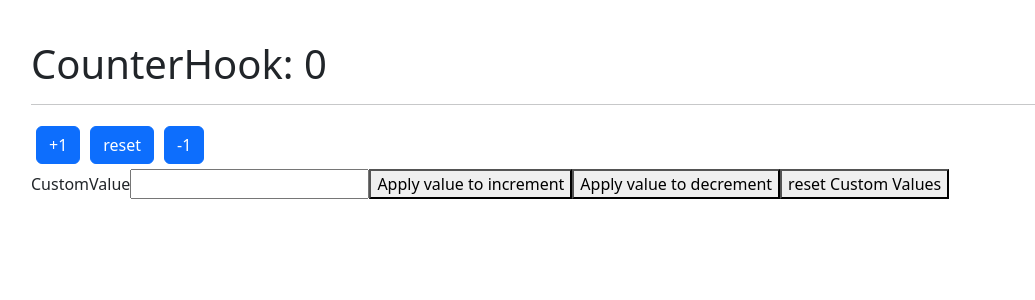
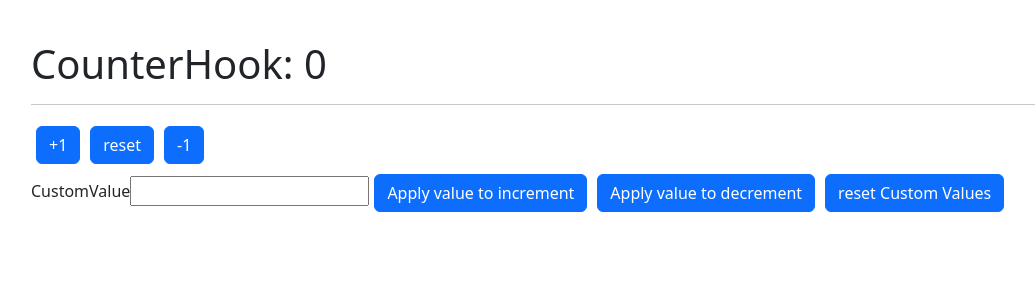
Before and after one commit to Maxi49/Gif-Expert-App, a React (Vite) app: page / in a window 1280 px wide. Shown: the top 300 px of the page, without its empty margins (9-1044 px from the left). Built offline with nearby package versions, Linux system fonts and the light colour scheme.

Commit message:
Se agrego clases y estilado a los botones

```diff
--- a/src/01-useState/CounterHook.jsx
+++ b/src/01-useState/CounterHook.jsx
@@ -41,8 +41,8 @@ export const CounterHook = () => {
     )
     const formik = useFormik({
         initialValues: {
-          customValue: '',
-          action:''
+            customValue: '',
+            action:''
         },
         onSubmit: values => {
             if(value === 'increment'){
@@ -68,9 +68,9 @@ export const CounterHook = () => {
                 CustomValue
             </label>
             <input type="text" id='customValue' name='customValue' onChange={formik.handleChange} value={formik.values.customValue}/>
-            <button type="submit" name='action' onClick={setIncrement} >Apply value to increment</button>
-            <button type="submit" name='action' onClick={setDecrement} >Apply value to decrement</button>
-            <button type="submit" name='action' onClick={setReset} >reset Custom Values</button>
+            <button type="submit" name='action' onClick={setIncrement} className='btn btn-primary' >Apply value to increment</button>
+            <button className='btn btn-primary' type="submit" name='action' onClick={setDecrement} >Apply value to decrement</button>
+            <button className='btn btn-primary' type="submit" name='action' onClick={setReset} >reset Custom Values</button>
         </form>
     </>
 
--- a/src/HooksApp.jsx
+++ /dev/null
@@ -1,8 +0,0 @@
-import React from "react";
-export default function App() {
-  return (
-    <>
-    <h1>Hola</h1>
-    </>
-  );
-}
--- a/src/main.jsx
+++ b/src/main.jsx
@@ -1,6 +1,6 @@
 import React from 'react'
 import ReactDOM from 'react-dom/client'
-import HooksApp from './HooksApp.jsx'
+
 import './index.css'
 import { CounterApp } from './01-useState/CounterApp.jsx'
 import { CounterHook } from './01-useState/CounterHook.jsx'
```
